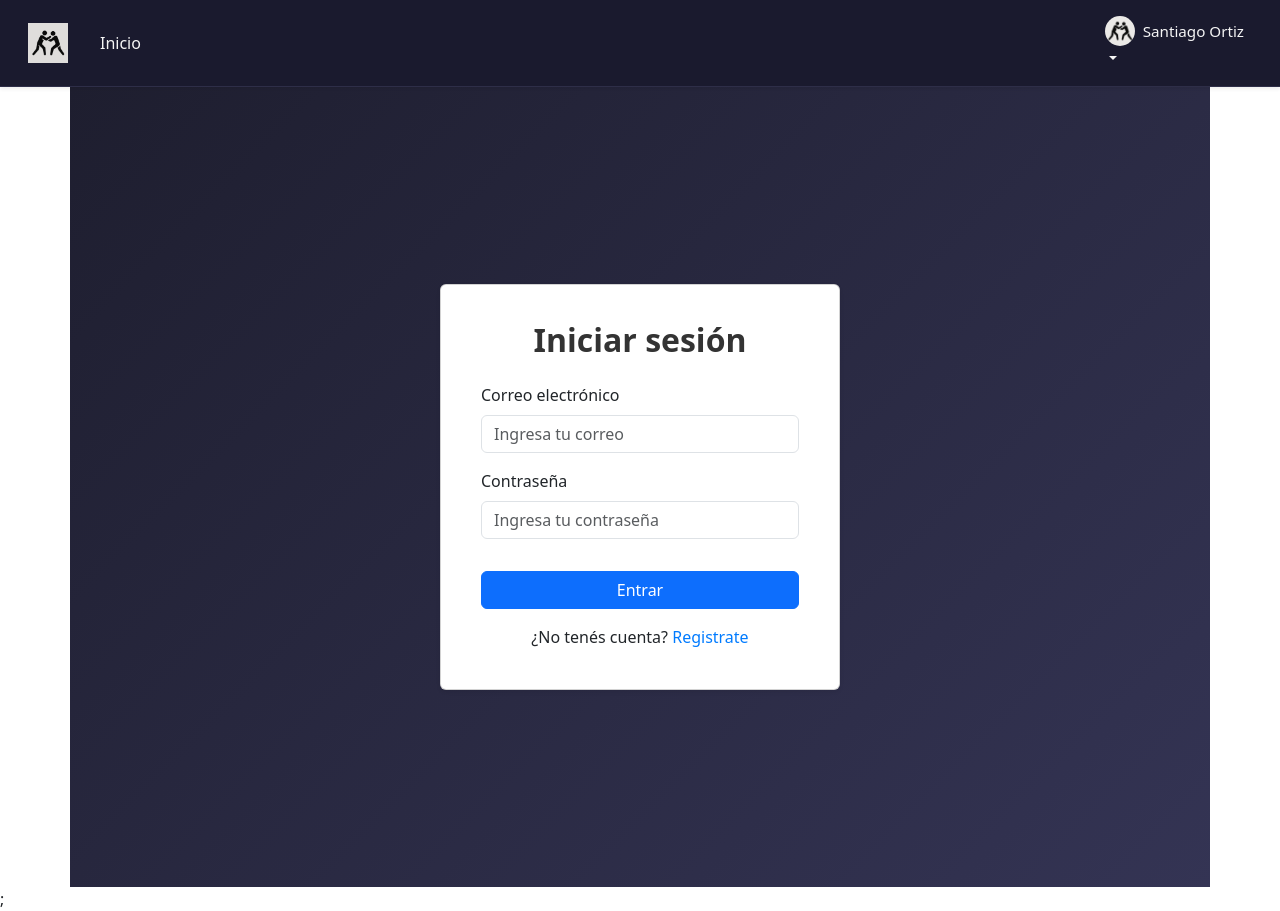
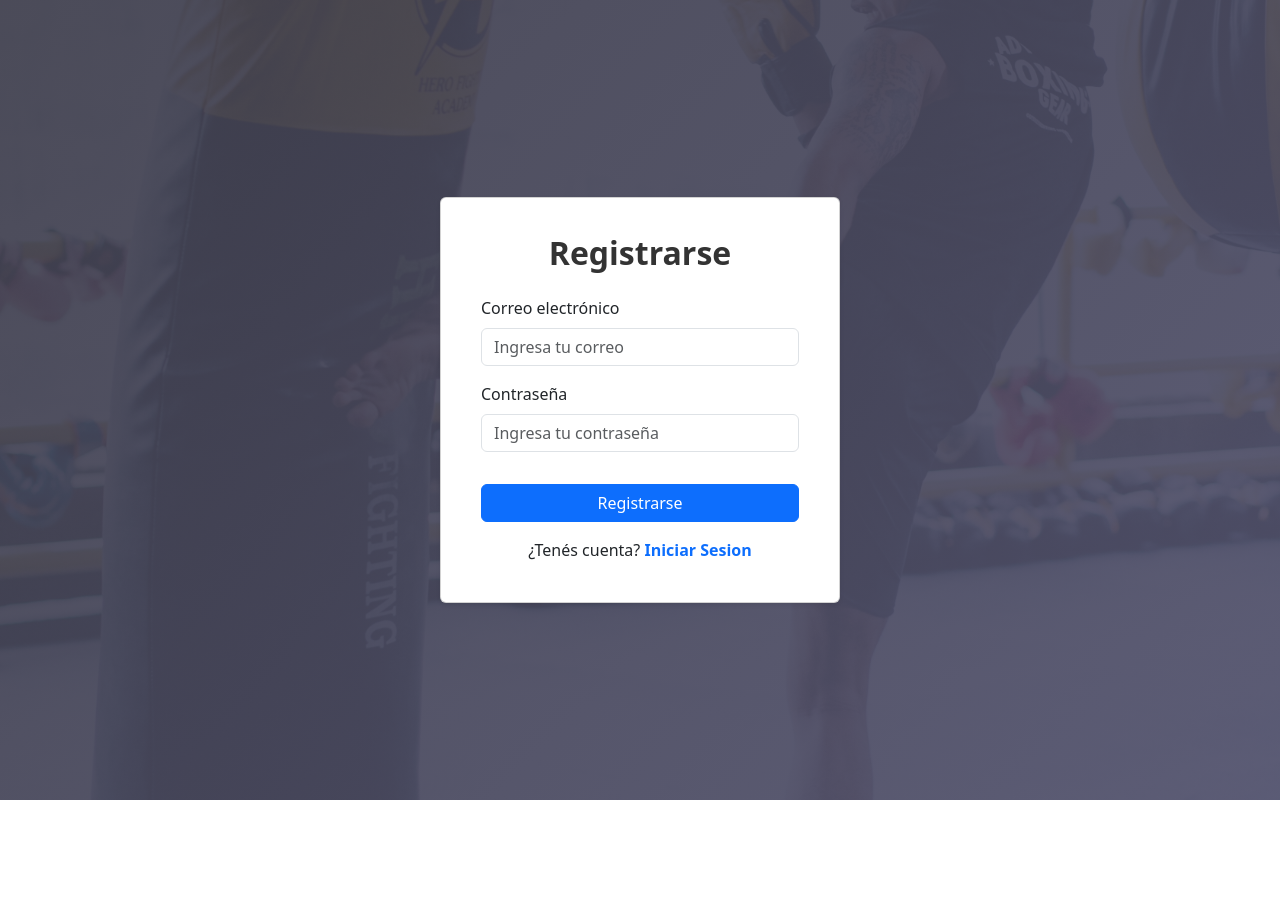
Before and after one commit to SantiagoOrt1z/Dojo-Connect, a React (Vite) app in the folder frontend/: page /register in a window 1280 px wide. After the commit the page ends 800 px from the top, so only its background shows below. Built offline with nearby package versions, Linux system fonts and the light colour scheme.

Commit message:
Modificaciones

```diff
--- a/frontend/src/App.jsx
+++ b/frontend/src/App.jsx
@@ -1,14 +1,47 @@
 import React from "react";
-import { Route } from "react-router-dom";
+import { Route, Routes, Navigate, BrowserRouter } from "react-router-dom";
 import Layout from "./components/Layout.jsx";
-import Header from "./components/Header.jsx";
+import LoginForm from "./components/LoginForm.jsx";
+import RegisterForm from "./components/RegisterForm.jsx";
 
 function App() {
+  const [isAuth, setIsAuth] = React.useState(false);
+
   return (
-    <>
-      <Header />
-      <Layout />
-    </>
+    <BrowserRouter>
+      <Routes>
+        <Route
+          path="/login"
+          element={
+            isAuth ? (
+              <Navigate to="/" replace />
+            ) : (
+              <LoginForm onSesionSuccess={() => setIsAuth(true)} />
+            )
+          }
+        />
+        <Route
+          path="/"
+          element={
+            isAuth ? (
+              <Layout onLogout={() => setIsAuth(false)} />
+            ) : (
+              <Navigate to="/login" replace />
+            )
+          }
+        />
+        <Route
+          path="/register"
+          element={
+            isAuth ? (
+              <Navigate to="/" replace />
+            ) : (
+              <RegisterForm onSesionSuccess={() => setIsAuth(true)} />
+            )
+          }
+        />
+      </Routes>
+    </BrowserRouter>
   );
 }
 
--- a/frontend/src/components/Header.jsx
+++ b/frontend/src/components/Header.jsx
@@ -4,17 +4,30 @@ import Nav from "react-bootstrap/Nav";
 import Navbar from "react-bootstrap/Navbar";
 import NavDropdown from "react-bootstrap/NavDropdown";
 import "./styles/Header.css";
+import { Link, useNavigate } from "react-router-dom";
+import { logout } from "../services/api.js";
 
-function Header() {
+function Header({ onLogout }) {
+  const navigate = useNavigate();
   const user = {
     name: "Santiago Ortiz",
     avatar: "/dojo-connect.png",
   };
 
+  const handleLogout = async () => {
+    try {
+      await logout();
+      onLogout();
+      navigate("/login");
+    } catch (error) {
+      console.error("Error en logout", error);
+    }
+  };
+
   return (
     <Navbar expand="lg" className="nav-bar-1 shadow-sm px-3">
       <Container fluid>
-        <Navbar.Brand href="#">
+        <Navbar.Brand>
           <img
             src="dojo-connect.png"
             alt="Dojo Connect"
@@ -26,7 +39,9 @@ function Header() {
         <Navbar.Toggle aria-controls="navbarScroll" />
         <Navbar.Collapse id="navbarScroll">
           <Nav className="me-auto">
-            <Nav.Link href="#inicio">Inicio</Nav.Link>
+            <Link to={"/"} className="link">
+              Inicio
+            </Link>
           </Nav>
 
           <Nav className="ms-auto">
@@ -46,12 +61,14 @@ function Header() {
               }
               id="navbarScrollingDropdown"
             >
-              <NavDropdown.Item href="#perfil">Mi perfil</NavDropdown.Item>
-              <NavDropdown.Item href="#configuracion">
-                Configuración
+              <NavDropdown.Item as={Link} to={"/profile"}>
+                Mi perfil
               </NavDropdown.Item>
+
               <NavDropdown.Divider />
-              <NavDropdown.Item href="#logout">Cerrar sesión</NavDropdown.Item>
+              <NavDropdown.Item onClick={handleLogout}>
+                Cerrar sesión
+              </NavDropdown.Item>
             </NavDropdown>
           </Nav>
         </Navbar.Collapse>
--- a/frontend/src/components/Layout.jsx
+++ b/frontend/src/components/Layout.jsx
@@ -1,24 +1,25 @@
 import React from "react";
-import Header from "./Header.jsx";
 import Footer from "./Footer.jsx";
 import PostFeed from "./PostFeed.jsx";
 import ProfileSideBar from "./ProfileSideBar.jsx";
-import LoginForm from "./LoginForm.jsx";
+import Header from "./Header.jsx";
 import "./styles/Layout.css";
 
-const Layout = () => {
-  /* const user = {
+const Layout = ({ onLogout }) => {
+  const [user, setUser] = React.useState({});
+
+  /*const user = {
     name: "Santiago Ortiz",
     username: "santiago",
     avatar: "/dojo-connect.png",
     posts: 12,
-    followers: 150,
+    followers: 150,S
     following: 80,
     bio: "Amante del Jiu Jitsu y la programación.",
-  };
+  };*/
   return (
     <div className="layout-container">
-      <Header />
+      <Header onLogout={onLogout} />
       <main className="main-content">
         <div className="feed-section">
           <PostFeed />
@@ -28,12 +29,7 @@ const Layout = () => {
         </aside>
       </main>
       <Footer />
-    </div> */
-
-  return (
-    <>
-      <LoginForm />;
-    </>
+    </div>
   );
 };
 
--- a/frontend/src/components/LoginForm.jsx
+++ b/frontend/src/components/LoginForm.jsx
@@ -2,8 +2,9 @@ import { Form, Button, Card, Container } from "react-bootstrap";
 import "./styles/LoginForm.css";
 import { useState } from "react";
 import { login } from "../services/api";
+import { Link } from "react-router-dom";
 
-const LoginForm = () => {
+const LoginForm = (props) => {
   const [user, setUser] = useState({
     email: "",
     password: "",
@@ -21,7 +22,7 @@ const LoginForm = () => {
 
     try {
       const response = await login(user.email, user.password);
-      console.log("Login exitoso:", response.data);
+      props.onSesionSuccess();
     } catch (error) {
       console.error("Error en login:", error);
     }
@@ -61,7 +62,12 @@ const LoginForm = () => {
 
             <div className="text-center mt-3">
               <span>¿No tenés cuenta? </span>
-              <a href="#">Registrate</a>
+              <Link
+                to="/register"
+                className="text-decoration-none text-primary fw-bold"
+              >
+                Registrate
+              </Link>
             </div>
           </Form>
         </Card.Body>
--- a/frontend/src/components/RegisterForm.jsx
+++ b/frontend/src/components/RegisterForm.jsx
@@ -1,8 +1,10 @@
 import { Form, Button, Card, Container } from "react-bootstrap";
 import "./styles/RegisterForm.css";
 import { useState } from "react";
+import { register } from "../services/api";
+import { Link } from "react-router-dom";
 
-const RegisterForm = () => {
+const RegisterForm = (props) => {
   const [user, setUser] = useState({
     email: "",
     password: "",
@@ -15,17 +17,23 @@ const RegisterForm = () => {
     });
   };
 
-  const registerUser = (e) => {
+  const registerUser = async (e) => {
     e.preventDefault();
-    console.log("Datos a enviar:", user);
+    try {
+      const response = await register(user.email, user.password);
+      console.log("Registro exitoso:", response.data);
+      props.onSesionSuccess();
+    } catch (error) {
+      console.error("Error en registro:", error);
+    }
   };
 
   return (
     <Container className="register-container d-flex align-items-center justify-content-center">
       <Card className="register-card p-4 shadow-sm">
         <Card.Body>
-          <h2 className="text-center mb-4">Iniciar sesión</h2>
-          <Form onSubmit={loginUser}>
+          <h2 className="text-center mb-4">Registrarse</h2>
+          <Form onSubmit={registerUser}>
             <Form.Group className="mb-3" controlId="formBasicEmail">
               <Form.Label>Correo electrónico</Form.Label>
               <Form.Control
@@ -54,7 +62,12 @@ const RegisterForm = () => {
 
             <div className="text-center mt-3">
               <span>¿Tenés cuenta? </span>
-              <a href="#">Inicia Sesion</a>
+              <Link
+                to="/login"
+                className="text-decoration-none text-primary fw-bold"
+              >
+                Iniciar Sesion
+              </Link>
             </div>
           </Form>
         </Card.Body>
--- a/frontend/src/components/styles/Header.css
+++ b/frontend/src/components/styles/Header.css
@@ -36,3 +36,8 @@
 .navbar .dropdown-item:hover {
   background-color: #f8f9fa;
 }
+
+.link{
+  text-decoration: none;
+  color: white;
+}
--- a/frontend/src/components/styles/LoginForm.css
+++ b/frontend/src/components/styles/LoginForm.css
@@ -1,6 +1,33 @@
 .login-container {
   min-height: 100vh;
+  min-width: 100%;
+  position: relative;
+}
+
+.login-container::before {
+  content: '';
+  position: absolute;
+  top: 0;
+  left: 0;
+  right: 0;
+  bottom: 0;
+  background-image: url('/f.jpg');
+  background-size: cover;
+  background-position: center;
+  opacity: 0.3;
+  z-index: -1;
+}
+
+.login-container::after {
+  content: '';
+  position: absolute;
+  top: 0;
+  left: 0;
+  right: 0;
+  bottom: 0;
   background: linear-gradient(135deg, #1e1e2f, #343454);
+  opacity: 0.8;
+  z-index: -1;
 }
 
 .login-card {
--- a/frontend/src/components/styles/RegisterForm.css
+++ b/frontend/src/components/styles/RegisterForm.css
@@ -1,7 +1,35 @@
 .register-container {
-  min-height: 100vh;
+   min-height: 100vh;
+  min-width: 100%;
+  position: relative;
+}
+
+.register-container::before {
+  content: '';
+  position: absolute;
+  top: 0;
+  left: 0;
+  right: 0;
+  bottom: 0;
+  background-image: url('/f.jpg');
+  background-size: cover;
+  background-position: center;
+  opacity: 0.3;
+  z-index: -1;
+}
+
+.register-container::after {
+  content: '';
+  position: absolute;
+  top: 0;
+  left: 0;
+  right: 0;
+  bottom: 0;
   background: linear-gradient(135deg, #1e1e2f, #343454);
+  opacity: 0.8;
+  z-index: -1;
 }
+
 
 .register-card {
   width: 100%;
--- a/frontend/src/main.jsx
+++ b/frontend/src/main.jsx
@@ -1,10 +1,10 @@
-import { BrowserRouter } from "react-router-dom";
+import { StrictMode } from "react";
 import { createRoot } from "react-dom/client";
 import App from "./App.jsx";
 import "bootstrap/dist/css/bootstrap.min.css";
 
 createRoot(document.getElementById("root")).render(
-  <BrowserRouter>
+  <StrictMode>
     <App />
-  </BrowserRouter>
+  </StrictMode>
 );
```
Also changed, not shown: frontend/public/f.jpg (added).
